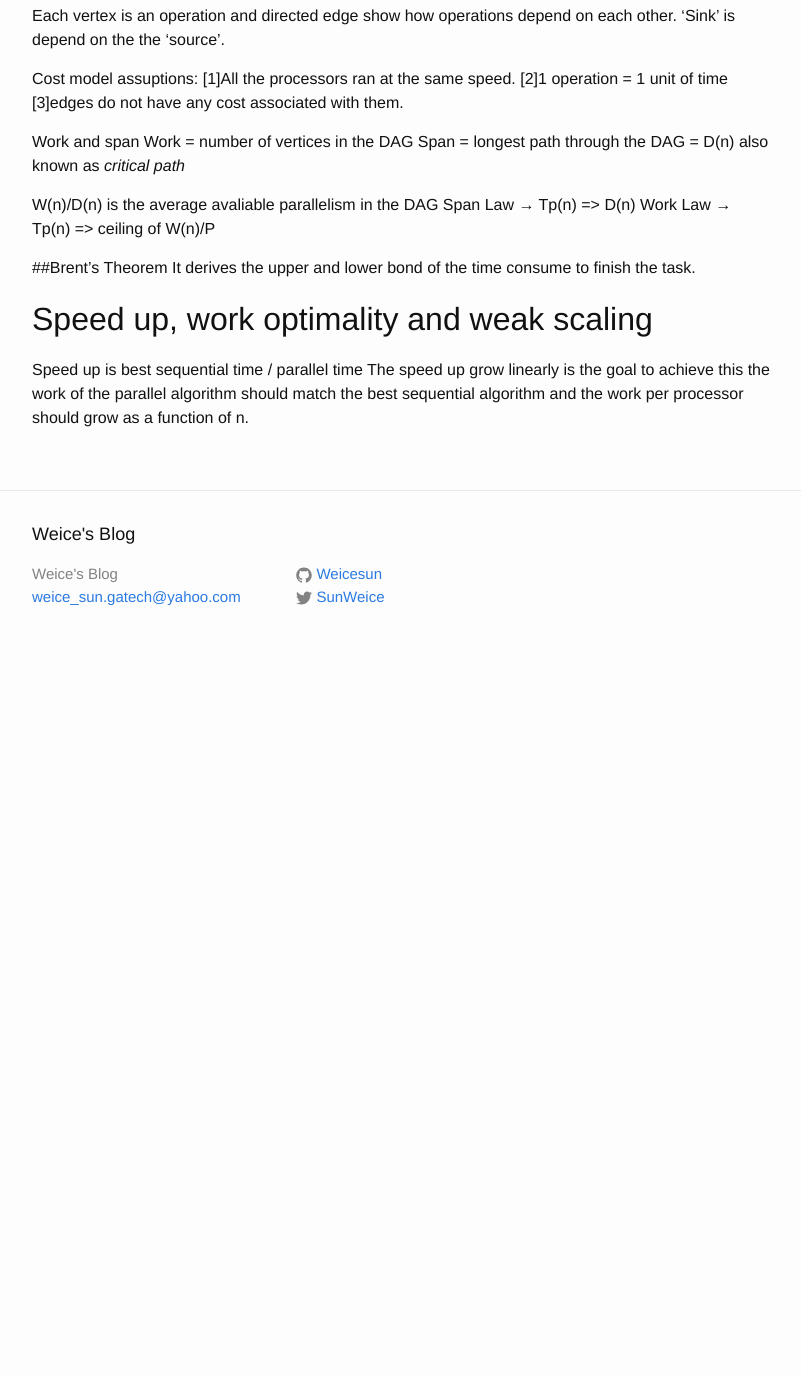
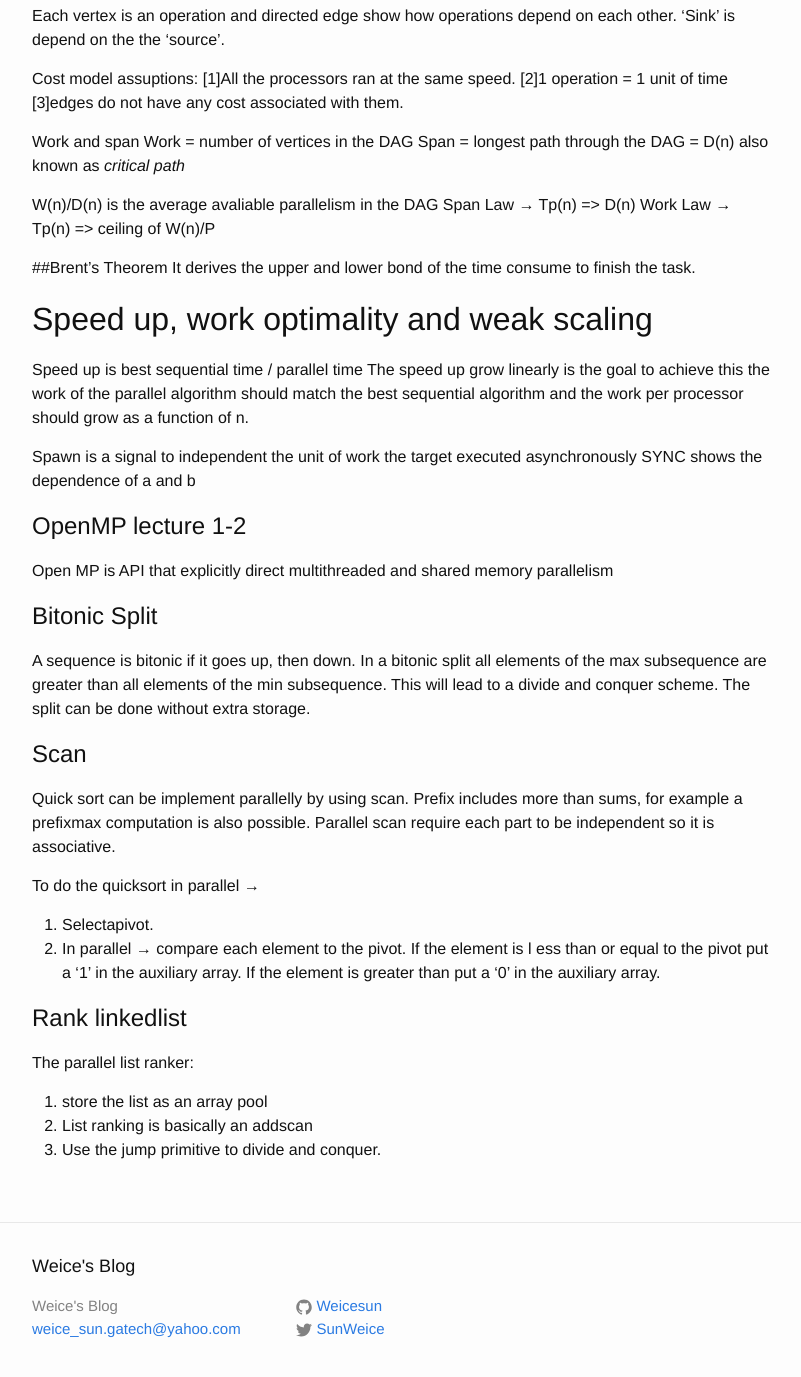
Before and after one commit to Weicesun/Weicesun.github.io, a Jekyll site: the page built from _posts/2016-07-25-Gatech HPC.markdown, in a window 1280 px wide and 1400 px high, scrolled down 385 px. Shown: the top 1377 px of the window, without its empty margins (238-1039 px from the left). Built offline with Jekyll 4.4.1, drawn with Linux system fonts in a browser that asks for light colours; before the commit the page ends 1053 px from its top, so only the background shows below that.

Commit message:
sort array and list in parallel way

```diff
--- a/_posts/2016-07-25-Gatech HPC.markdown
+++ b/_posts/2016-07-25-Gatech HPC.markdown
@@ -33,3 +33,30 @@ It derives the upper and lower bond of the time consume to finish the task.
 
 Speed up is best sequential time / parallel time
 The speed up grow linearly is the goal to achieve this the work of the parallel algorithm should match the best sequential algorithm and the work per processor should grow as a function of n.
+
+Spawn is a signal to independent the unit of work the target executed asynchronously
+SYNC shows the dependence of a and b
+
+# OpenMP lecture 1-2
+Open MP is API that explicitly direct multithreaded and shared memory parallelism
+
+# Bitonic Split
+
+A sequence is bitonic if it goes up, then down. In a bitonic split all elements of the max subsequence are greater than all elements of the min subsequence.
+This will lead to a divide and conquer scheme. The split can be done without extra storage.
+
+# Scan
+
+Quick sort can be implement parallelly by using scan. Prefix includes more than sums, for example a prefix­max computation is also possible. Parallel scan require each part to be independent so it is associative.
+
+To do the quicksort in parallel →
+1. Selectapivot.
+2. In parallel → compare each element to the pivot. If the element is l ess than or equal to
+the pivot put a ‘1’ in the auxiliary array. If the element is greater than put a ‘0’ in the auxiliary array.
+
+# Rank linkedlist
+
+The parallel list ranker:
+1. store the list as an array pool
+2. List ranking is basically an addscan
+3. Use the jump primitive to divide and conquer.
```
